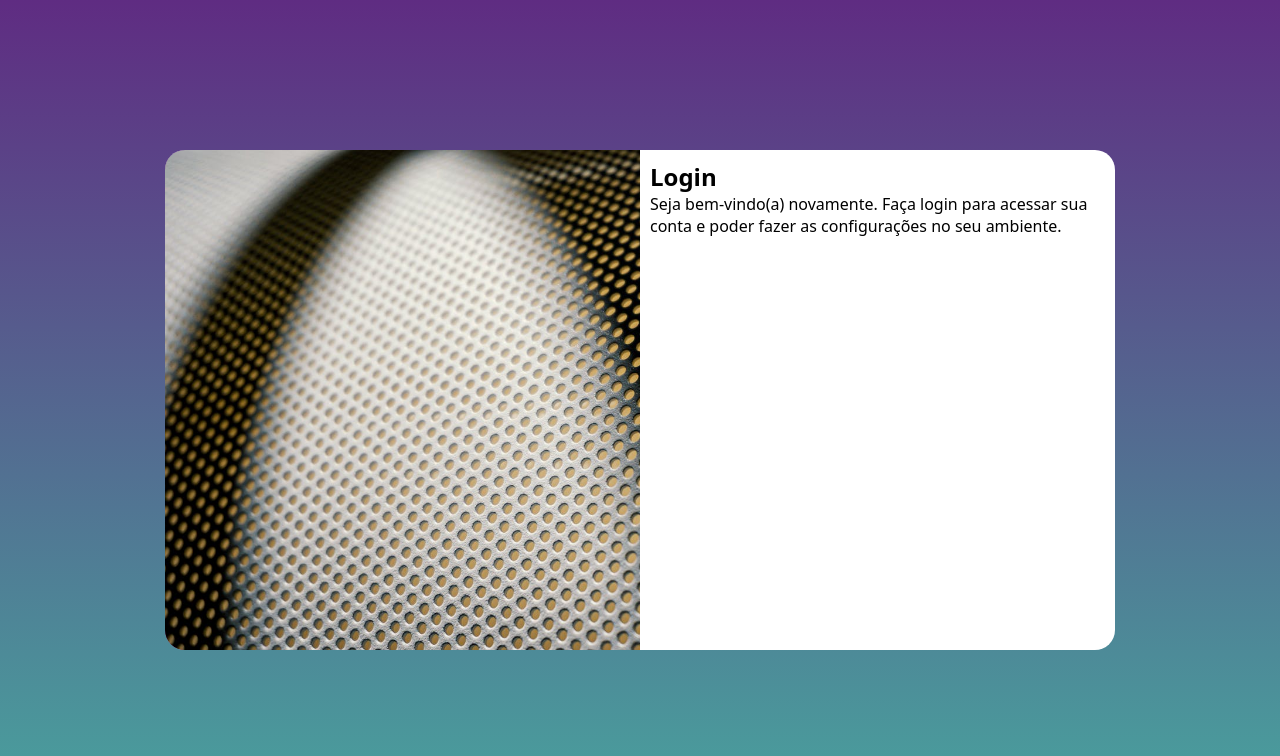
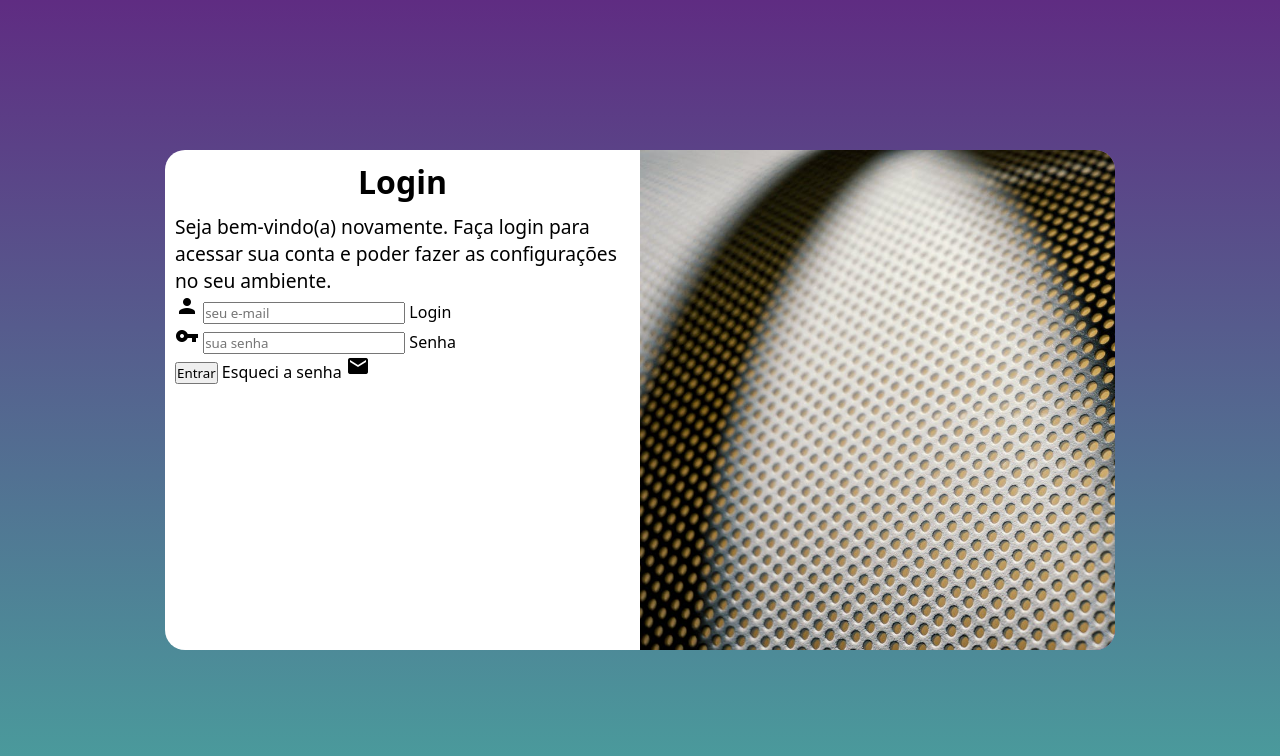
Before and after one commit to hbcmaia/projeto-login, a plain HTML site: page index.html in a window 1280 px wide. Drawn offline with Linux system fonts and the light colour scheme.

Commit message:
adicionei o formulario

```diff
--- a/estilos/media-query.css
+++ b/estilos/media-query.css
@@ -41,14 +41,27 @@ Grandes telas: acima de 1200px
     }
 
     section#login > div#imagem {
-        float: left;
+        float: right;
         width: 50%;
         height: 100%;
     }
 
     section#login > div#formulario {
-        float: right;
+        float: left;
         width: 50%;
     }
 
+    div#formulario > h1 {
+        text-align: center;
+        margin-bottom: 10px;
+    }
+
 }
+
+div#formulario > h1 {
+    font-size: 2em;
+}
+
+div#formulario > p {
+    font-size: 1.2em;
+}
--- a/index.html
+++ b/index.html
@@ -4,6 +4,7 @@
     <meta charset="UTF-8">
     <meta name="viewport" content="width=device-width, initial-scale=1.0">
     <title>Login</title>
+    <link href="https://fonts.googleapis.com/icon?family=Material+Icons" rel="stylesheet">
     <link rel="stylesheet" href="estilos/style.css">
     <link rel="stylesheet" href="estilos/media-query.css">
 </head>
@@ -16,8 +17,21 @@
             <div id="formulario">
                 <h1>Login</h1>
                 <p>Seja bem-vindo(a) novamente. Faça login para acessar sua conta e poder fazer as configurações no seu ambiente.</p>
-                <form action="login.php" method="post">
-
+                <form action="login.php" method="post" autocomplete="on">
+                    <div class="campo">
+                        <i class="material-icons">person</i>
+                        <input type="email" name="login" id="ilogin" placeholder="seu e-mail" autocomplete="email" required maxlength="30">
+                        <label for="ilogin">Login</label>
+                    </div>
+                    <div class="campo">
+                        <i class="material-icons">vpn_key</i>
+                        <input type="password" name="senha" id="isenha" placeholder="sua senha" autocomplete="current-password" required minlength="8" maxlength="20">
+                        <label for="isenha">Senha</label>
+                    </div>
+                    <input type="submit" value="Entrar"
+                    <a href="esqueci.html">
+                        Esqueci a senha <i class="material-icons">mail</i>
+                    </a>
                 </form>
             </div>
         </section>
```
